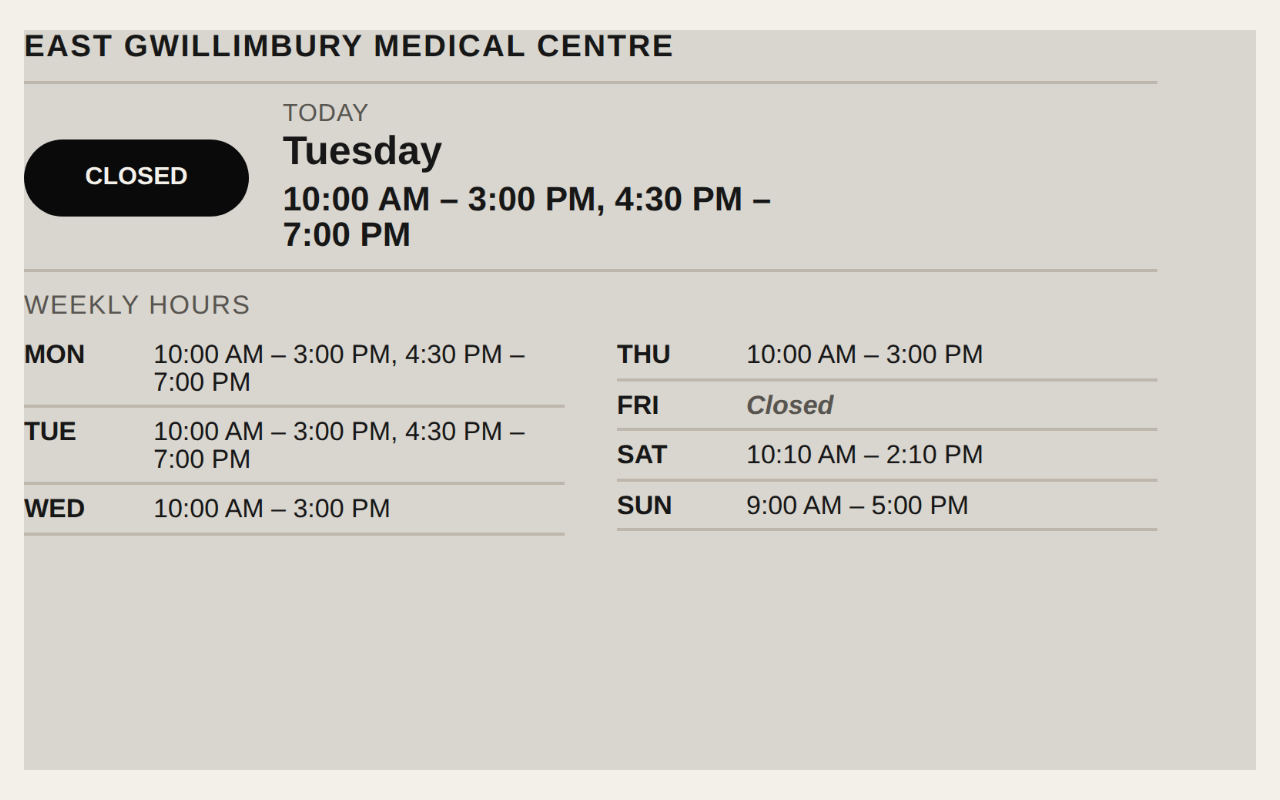
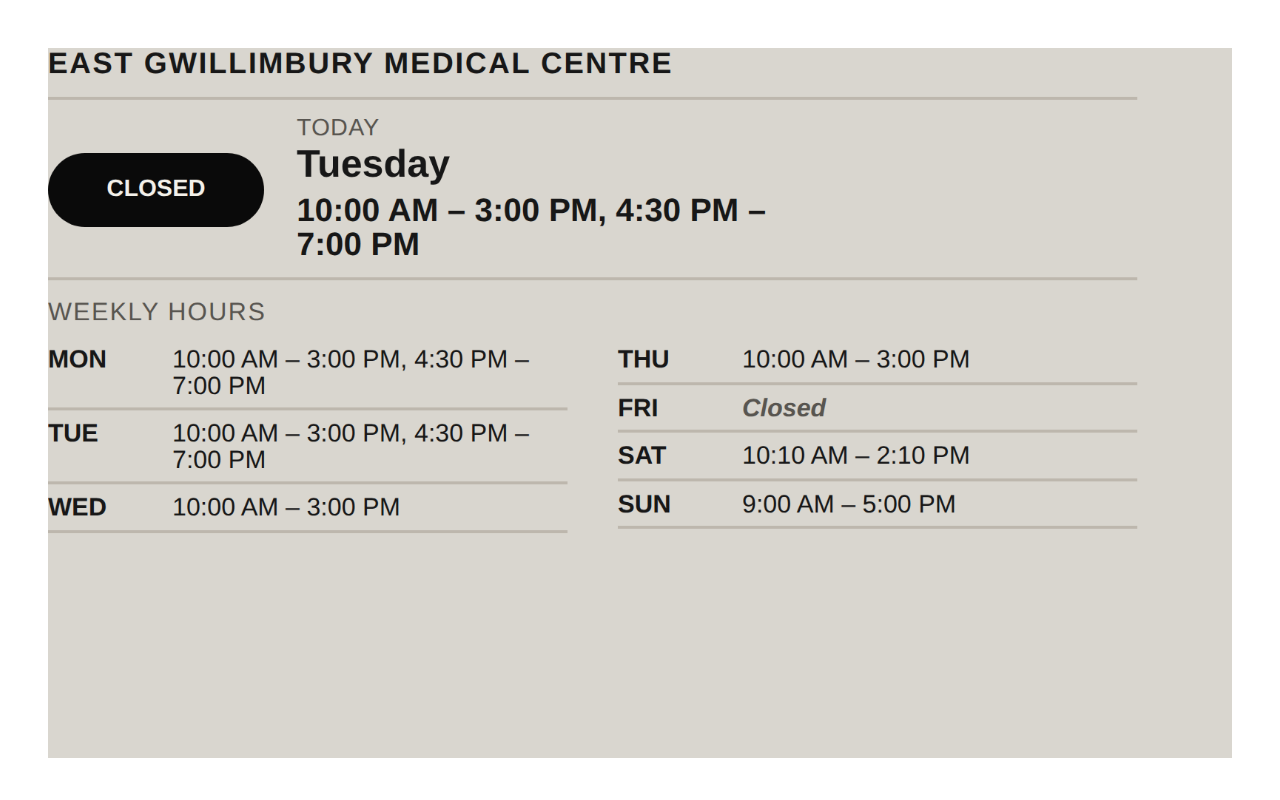
Before and after one commit to rahalb/egmed, a website: page clinic-hours.html in a window 1280 px wide. Drawn offline with Linux system fonts and the light colour scheme.

Commit message:
Update clinic-hours.html

```diff
--- a/clinic-hours.html
+++ b/clinic-hours.html
@@ -6,34 +6,36 @@
   <style>
     html, body {
       margin: 0;
-      padding: 0;
-      background: #f3f0e9;
       width: 100%;
       height: 100%;
+      background: white;
+      overflow: hidden;
     }
 
-    .wrap {
+    * {
       box-sizing: border-box;
+    }
+
+    .page {
       width: 100vw;
       height: 100vh;
-      padding: 24px;
-      background: #f3f0e9;
+      padding: 48px;
+      background: white;
       display: flex;
-      align-items: center;
+      align-items: flex-start;
       justify-content: center;
     }
 
     img {
       display: block;
-      max-width: 100%;
-      max-height: 100%;
-      width: auto;
+      width: 100%;
+      max-width: calc(100vw - 96px);
       height: auto;
     }
   </style>
 </head>
 <body>
-  <div class="wrap">
+  <div class="page">
     <img id="hours" alt="Clinic Hours">
   </div>
 
```
